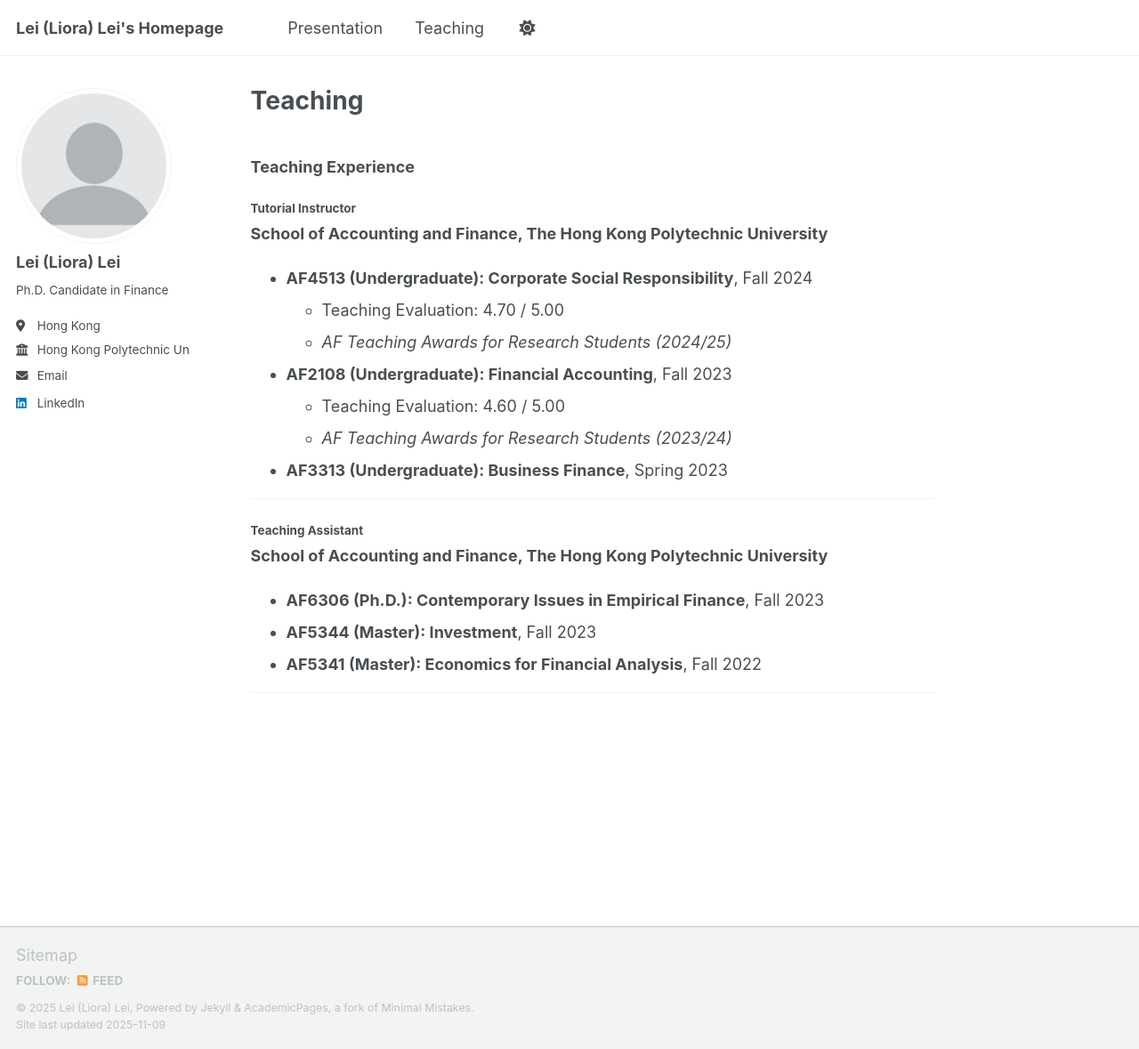
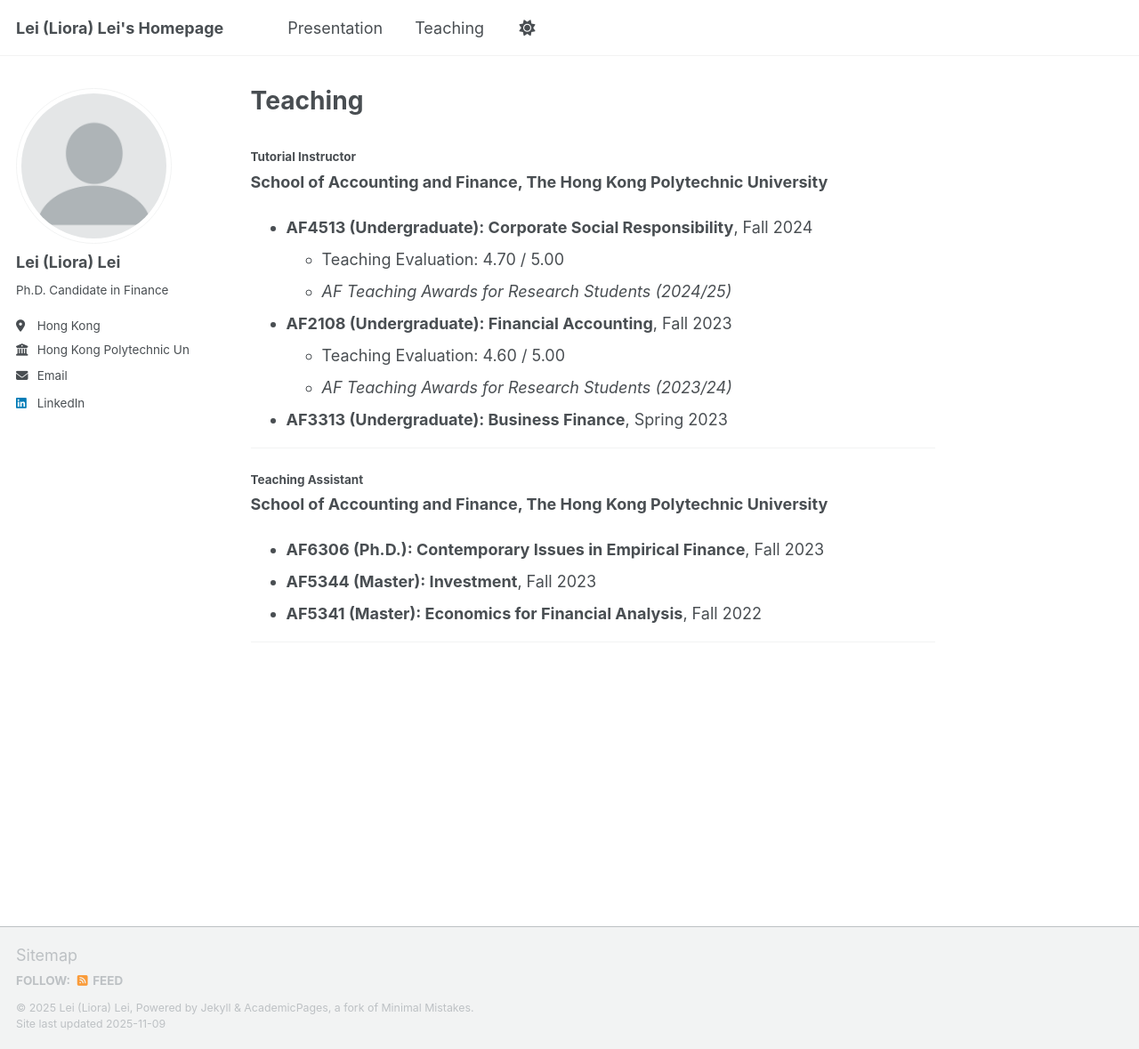
Before and after one commit to Liora-Lei/Lei-Lei, a Jekyll site: the page built from teaching.md, in a window 1280 px wide and 1179 px high. Shown: the whole window at 89% size. Built offline with Jekyll 4.4.1, drawn with Linux system fonts in a browser that asks for light colours; a script that is not in the unit is left out.

Commit message:
Update teaching.md

```diff
--- a/teaching.md
+++ b/teaching.md
@@ -5,8 +5,6 @@ permalink: /teaching/
 author_profile: true
 hide_meta: true
 ---
-
-### **Teaching Experience**
 
 #### **Tutorial Instructor**
 **School of Accounting and Finance, The Hong Kong Polytechnic University**
```
